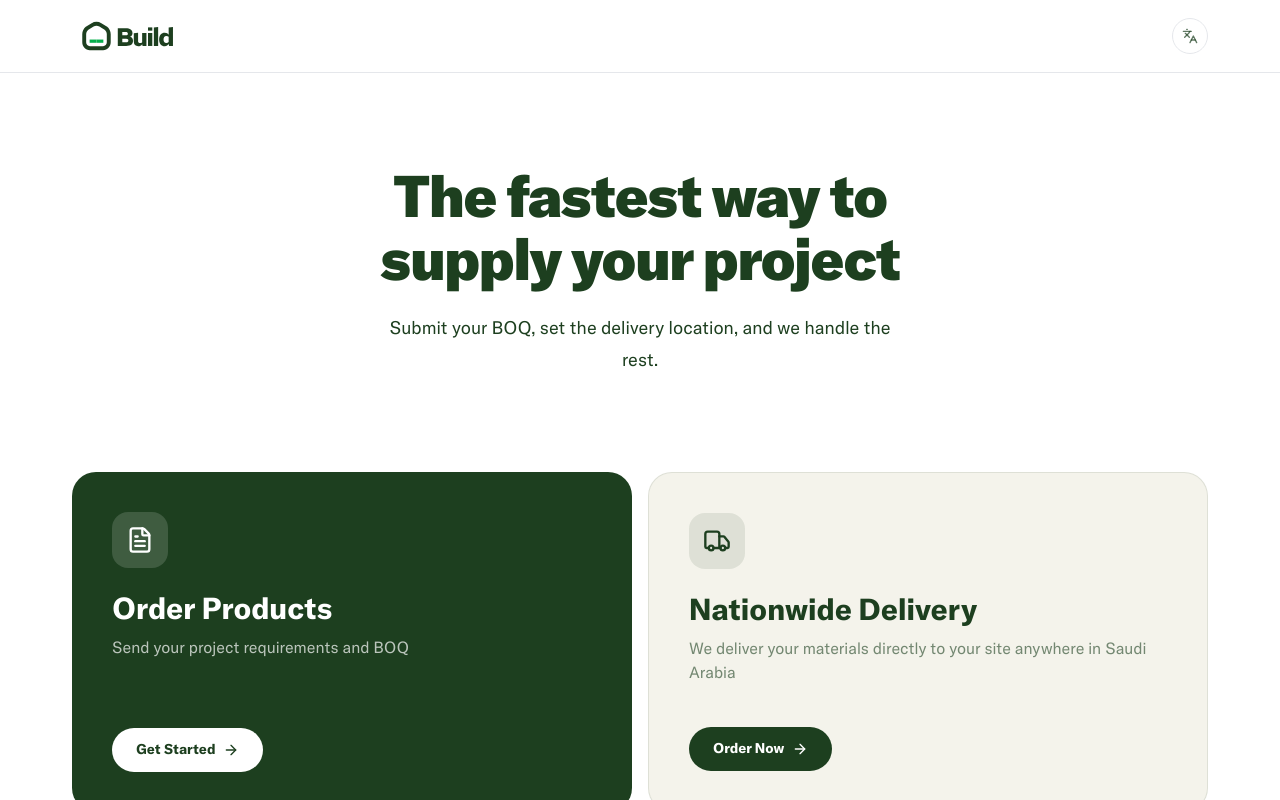
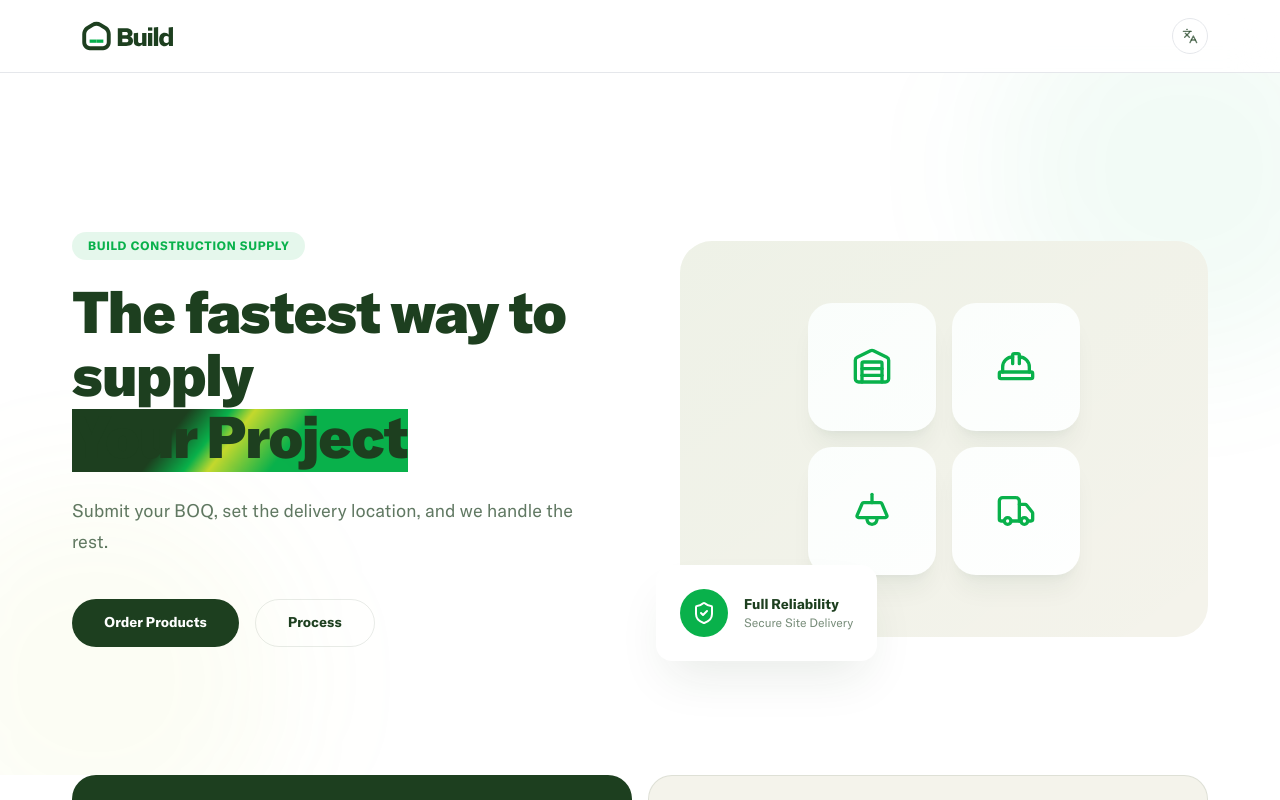
Before and after one commit to sulaimanalsuqub/buildsaudi, a Next.js app: page / in a window 1280 px wide. Shown: the top 800 px of the page. Built offline with nearby package versions, Linux system fonts and the light colour scheme; no server answers.

Commit message:
feat: redesign hero section with premium split layout and aurora text

```diff
--- a/components/sections/home-content.tsx
+++ b/components/sections/home-content.tsx
@@ -2,6 +2,7 @@
 
 import { motion } from "framer-motion";
 import Link from "next/link";
+import { AuroraText } from "@/components/ui/aurora-text";
 import {
   ArrowLeft,
   ArrowRight,
@@ -119,25 +120,95 @@ export function HomeContent({ isRtl = false }: HomeContentProps) {
     <main dir={isRtl ? "rtl" : "ltr"}>
 
       {/* ── Hero ─────────────────────────────────────── */}
-      <section className="bg-white py-16 md:py-20 lg:py-24">
-        <Container>
-          <div className="mx-auto max-w-2xl text-center">
-            <h1 className="type-hero text-brand-dark">
-              {isRtl ? "أسرع طريق لتوريد مشروعك" : "The fastest way to supply your project"}
-            </h1>
-            <p className="type-subheading mx-auto mt-5 max-w-lg text-brand-dark/62" aria-label={t.body}>
-              {t.body.split("،").map((part, i, arr) => (
-                <motion.span
-                  key={i}
-                  initial={{ opacity: 0, y: 10 }}
-                  animate={{ opacity: 1, y: 0 }}
-                  transition={{ duration: 0.5, delay: 0.3 + i * 0.25, ease: "easeOut" }}
-                  className="inline"
-                >
-                  {part.trim()}{i < arr.length - 1 ? "، " : ""}
-                </motion.span>
-              ))}
-            </p>
+      <section className="relative overflow-hidden bg-white pb-20 pt-24 md:pb-32 md:pt-40">
+        {/* Background Decorative Element */}
+        <div className="absolute right-0 top-0 -mr-24 -mt-24 h-96 w-96 rounded-full bg-brand-primary/5 blur-3xl" />
+        <div className="absolute bottom-0 left-0 -ml-24 -mb-24 h-96 w-96 rounded-full bg-brand-accent/5 blur-3xl" />
+
+        <Container className="relative">
+          <div className="grid items-center gap-12 lg:grid-cols-2 lg:gap-20">
+            <div>
+              <motion.div
+                initial={{ opacity: 0, x: isRtl ? 20 : -20 }}
+                animate={{ opacity: 1, x: 0 }}
+                transition={{ duration: 0.6 }}
+              >
+                <span className="inline-block rounded-full bg-brand-primary/10 px-4 py-1.5 text-xs font-bold uppercase tracking-wider text-brand-primary">
+                  {t.eyebrow}
+                </span>
+                <h1 className="type-hero mt-6 text-brand-dark leading-[1.1]">
+                  {isRtl ? (
+                    <>
+                      أسرع طريق لتوريد <br />
+                      <AuroraText>مشروعك الإنشائي</AuroraText>
+                    </>
+                  ) : (
+                    <>
+                      The fastest way to supply <br />
+                      <AuroraText>Your Project</AuroraText>
+                    </>
+                  )}
+                </h1>
+                <p className="type-subheading mt-6 max-w-xl text-brand-dark/70">
+                  {t.body}
+                </p>
+
+                <div className="mt-10 flex flex-wrap gap-4">
+                  <Link
+                    href={isRtl ? "/ar/get-quote" : "/get-quote"}
+                    className="inline-flex h-12 items-center justify-center rounded-full bg-brand-dark px-8 text-sm font-bold text-white transition hover:bg-brand-primary"
+                  >
+                    {t.primary}
+                  </Link>
+                  <Link
+                    href="#how-it-works"
+                    className="inline-flex h-12 items-center justify-center rounded-full border border-brand-dark/10 px-8 text-sm font-bold text-brand-dark transition hover:bg-brand-light"
+                  >
+                    {t.processLabel}
+                  </Link>
+                </div>
+              </motion.div>
+            </div>
+
+            <motion.div
+              initial={{ opacity: 0, scale: 0.95 }}
+              animate={{ opacity: 1, scale: 1 }}
+              transition={{ duration: 0.8, delay: 0.2 }}
+              className="relative hidden lg:block"
+            >
+              <div className="relative aspect-[4/3] overflow-hidden rounded-[2rem] bg-brand-light">
+                <div className="absolute inset-0 flex items-center justify-center p-12">
+                  <div className="grid grid-cols-2 gap-4">
+                    {[Warehouse, HardHat, LampCeiling, Truck].map((Icon, i) => (
+                      <motion.div
+                        key={i}
+                        initial={{ opacity: 0, y: 20 }}
+                        animate={{ opacity: 1, y: 0 }}
+                        transition={{ delay: 0.4 + i * 0.1 }}
+                        className="flex h-32 w-32 items-center justify-center rounded-3xl bg-white shadow-xl shadow-brand-dark/5"
+                      >
+                        <Icon className="h-10 w-10 text-brand-primary" />
+                      </motion.div>
+                    ))}
+                  </div>
+                </div>
+                {/* Decorative Pattern Overlay */}
+                <div className="absolute inset-0 bg-gradient-to-br from-brand-primary/5 to-transparent opacity-50" />
+              </div>
+
+              {/* Floating Stat Card */}
+              <div className="absolute -bottom-6 -left-6 rounded-2xl bg-white p-6 shadow-2xl shadow-brand-dark/10">
+                <div className="flex items-center gap-4">
+                  <div className="flex h-12 w-12 items-center justify-center rounded-full bg-brand-primary text-white">
+                    <ShieldCheck className="h-6 w-6" />
+                  </div>
+                  <div>
+                    <p className="text-sm font-bold text-brand-dark">{isRtl ? "موثوقية كاملة" : "Full Reliability"}</p>
+                    <p className="text-xs text-brand-dark/60">{isRtl ? "توصيل آمن للمواقع" : "Secure Site Delivery"}</p>
+                  </div>
+                </div>
+              </div>
+            </motion.div>
           </div>
         </Container>
       </section>
```
